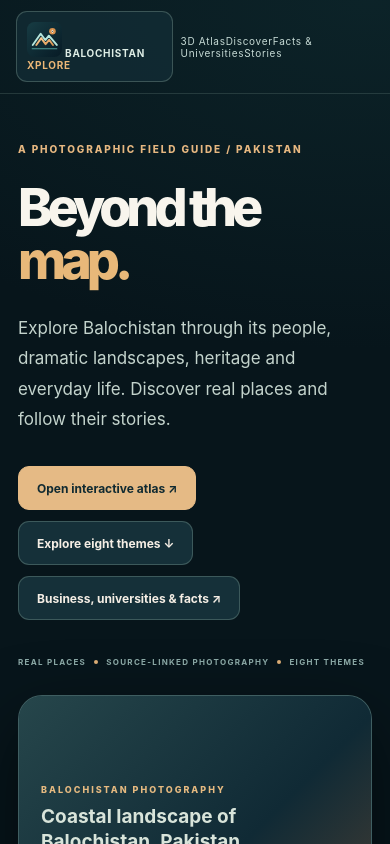
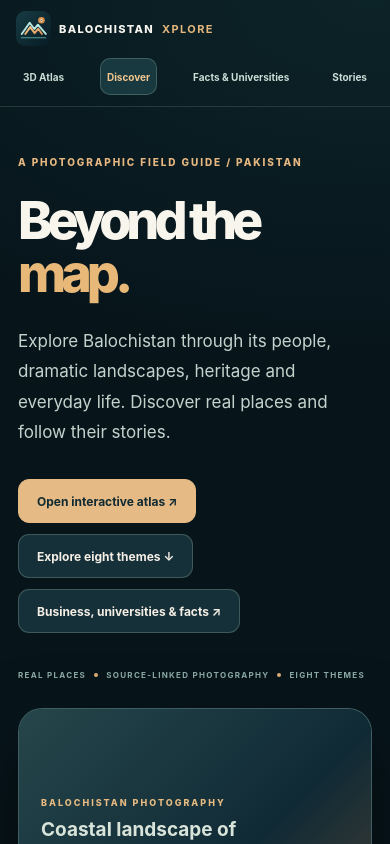
Before and after one commit to salman4dev/balochistan, a Next.js app: page /discover in a window 390 px wide. Shown: the top 844 px of the page. Built offline with nearby package versions, Linux system fonts and the light colour scheme; no server answers.

Commit message:
Polish unified Discover navigation for desktop and mobile

```diff
--- a/app/discover/guide.css
+++ b/app/discover/guide.css
@@ -54,3 +54,14 @@
 @media(max-width:1000px){.guide-hero{gap:28px}.guide-articles article{gap:36px}}
 @media(max-width:800px){.guide-hero{padding-top:62px;padding-bottom:65px}.guide-hero-visual{height:355px}.guide-grid{padding-bottom:50px}.guide-articles article{padding:58px 0}.guide-article-content{padding-top:4px}}
 @media(max-width:500px){.guide-nav{padding:11px 16px;gap:8px}.guide-nav>a{padding:10px;font-size:10px}.guide-nav span{font-size:10px;letter-spacing:1px}.guide-hero{padding:49px 18px 54px}.guide-hero h1{font-size:clamp(52px,13vw,75px)}.guide-hero-visual{height:270px}.guide-grid .guide-topic-card{height:211px}.guide-topic-copy{padding:13px!important}.guide-article-photo>.story-photo{height:225px}.guide-index,.guide-articles,.guide-footer{padding-left:18px;padding-right:18px}}
+
+/* Shared header navigation after sitewide redesign */
+.guide-nav{justify-content:space-between;flex-wrap:wrap;gap:12px}
+.guide-nav>a.guide-nav-brand{display:flex;align-items:center;gap:8px;border:0;background:none;padding:0;font-size:13px;color:#f7f5ef;font-weight:850;letter-spacing:1.35px;white-space:nowrap}
+.guide-nav-brand img{width:35px;height:35px;border-radius:9px;flex-shrink:0}
+.guide-nav-brand b{color:#e6b77d}
+.guide-nav>div{display:flex;gap:6px;align-items:center;flex-wrap:wrap}
+.guide-nav>div a{display:inline-flex;align-items:center;min-height:42px;padding:10px 13px;border-radius:10px;color:#cbded6;font-size:12px;letter-spacing:0;font-weight:700;border:1px solid transparent;transition:background .2s,border-color .2s}
+.guide-nav>div a:hover,.guide-nav>div a[aria-current]{color:#f4c88f;background:#183940;border-color:#688b807a}
+@media(max-width:700px){.guide-nav{align-items:flex-start}.guide-nav>div{width:100%;gap:1px;justify-content:space-between}.guide-nav>div a{padding:9px 8px;font-size:11px;min-height:37px}}
+@media(max-width:390px){.guide-nav>div a{font-size:10px;padding:8px 6px}.guide-nav>a.guide-nav-brand{font-size:11px}}
```
